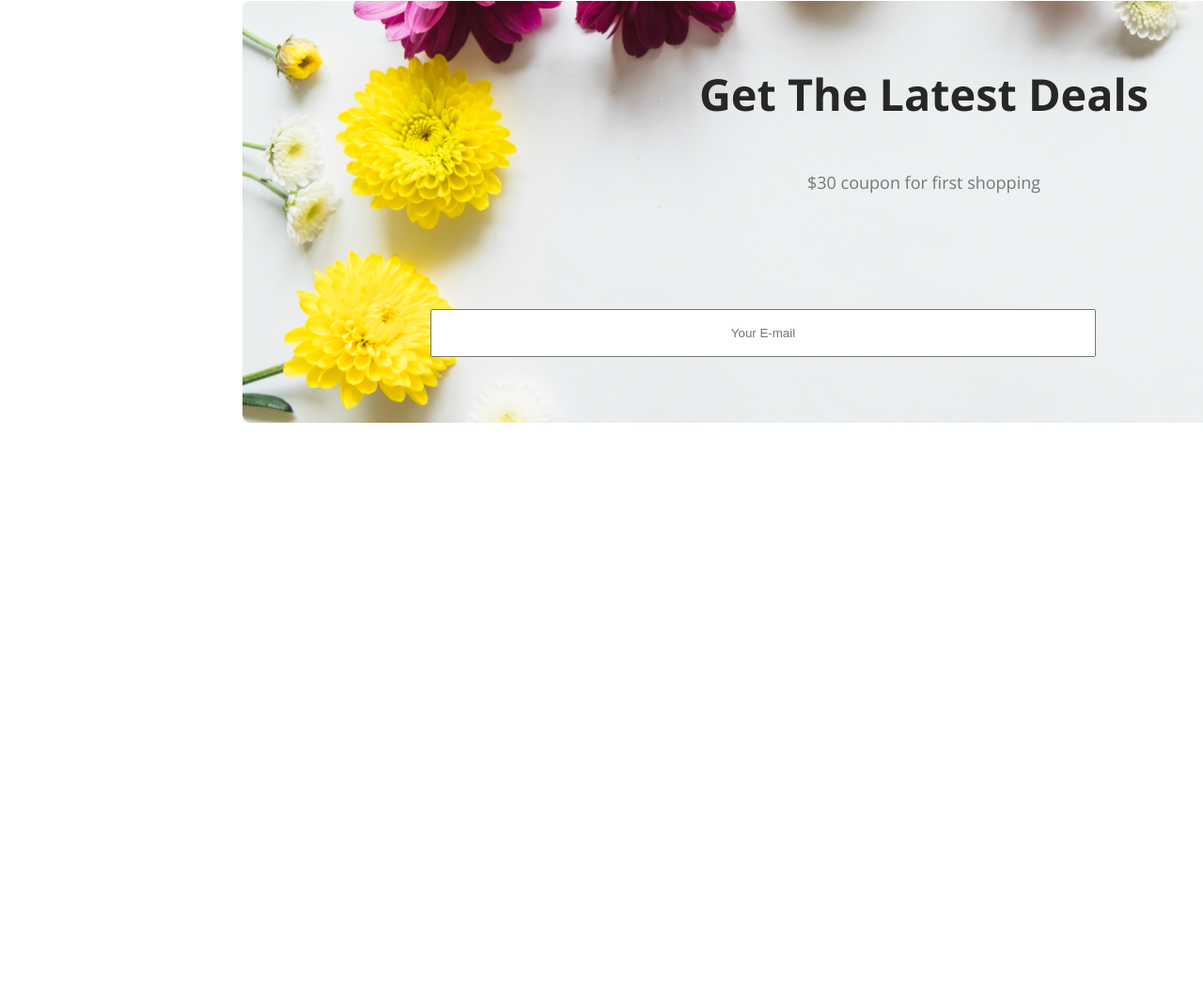
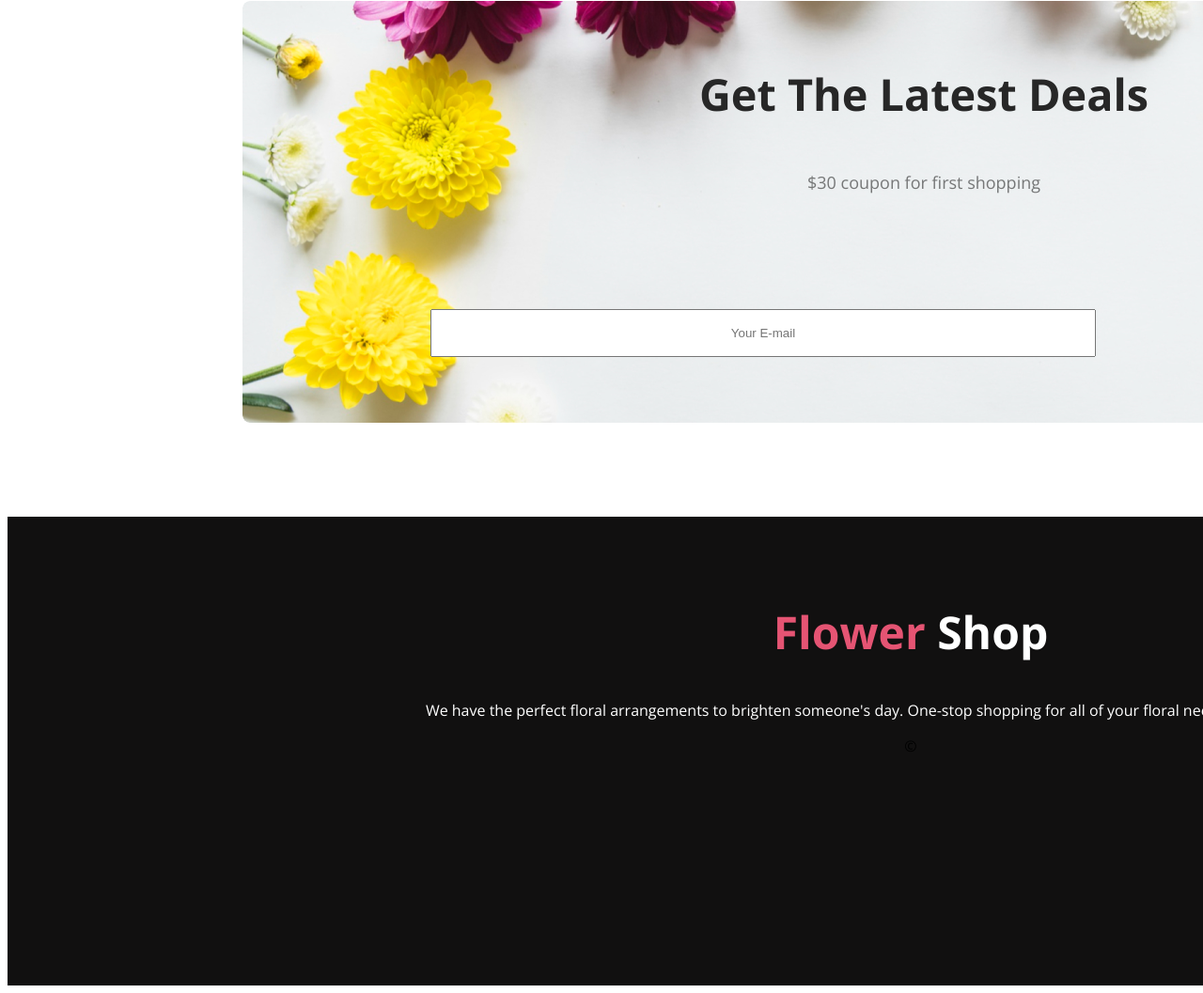
Before and after one commit to tahmidsadman/Assignment-1, a plain HTML site: page index.html in a window 1280 px wide. Shown: the part 3296-4353 px from the top of the page at 94% size. Before the commit the page ends 3754 px from the top, so only its background shows below. Drawn offline with nearby package versions, Linux system fonts and the light colour scheme.

Commit message:
added footer

```diff
--- a/Styles/flowers.css
+++ b/Styles/flowers.css
@@ -286,8 +286,26 @@ body {
     margin-left: 200px;
 }
 
-.formsize{
+.formsize {
     width: 700px;
     height: 45px;
     text-align: center;
 }
+
+.flfont {
+    font-size: 48px;
+    font-style: normal;
+    font-weight: 800;
+    line-height: normal;
+
+}
+
+.flowershopmotto {
+    width: 1922px;
+    height: 449px;
+    flex-shrink: 0;
+    background: #111010;
+    text-align: center;
+    padding-top: 50px;
+    margin-top: 100px;
+}
--- a/index.html
+++ b/index.html
@@ -115,15 +115,16 @@
            </div>
 
       </section>
-
-
-
-
-
 </main>
 
 <footer>
-
+    <section>
+        <div class="flowershopmotto">
+     <h2 class="flfont"><b> <span style="color: #e55473;">Flower</span> <span style="color: #FFFFFF;"> Shop</span> </b></h2>
+     <p style="color: white;">We have the perfect floral arrangements to brighten someone's day. One-stop shopping for all of your floral needs. Freshness Guaranteed!</p>
+     <p>&copy;</p>
+    </div>
+    </section>
 </footer>
 </body>
 </html>
```
